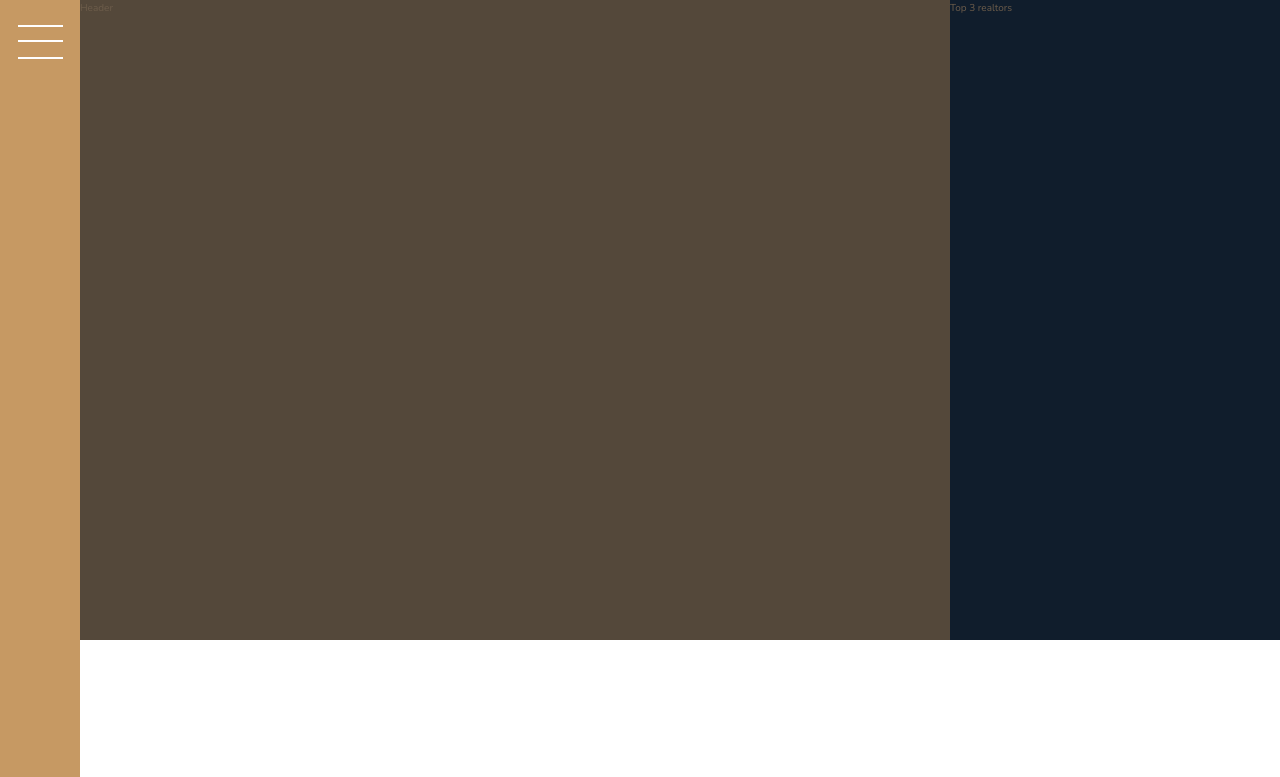
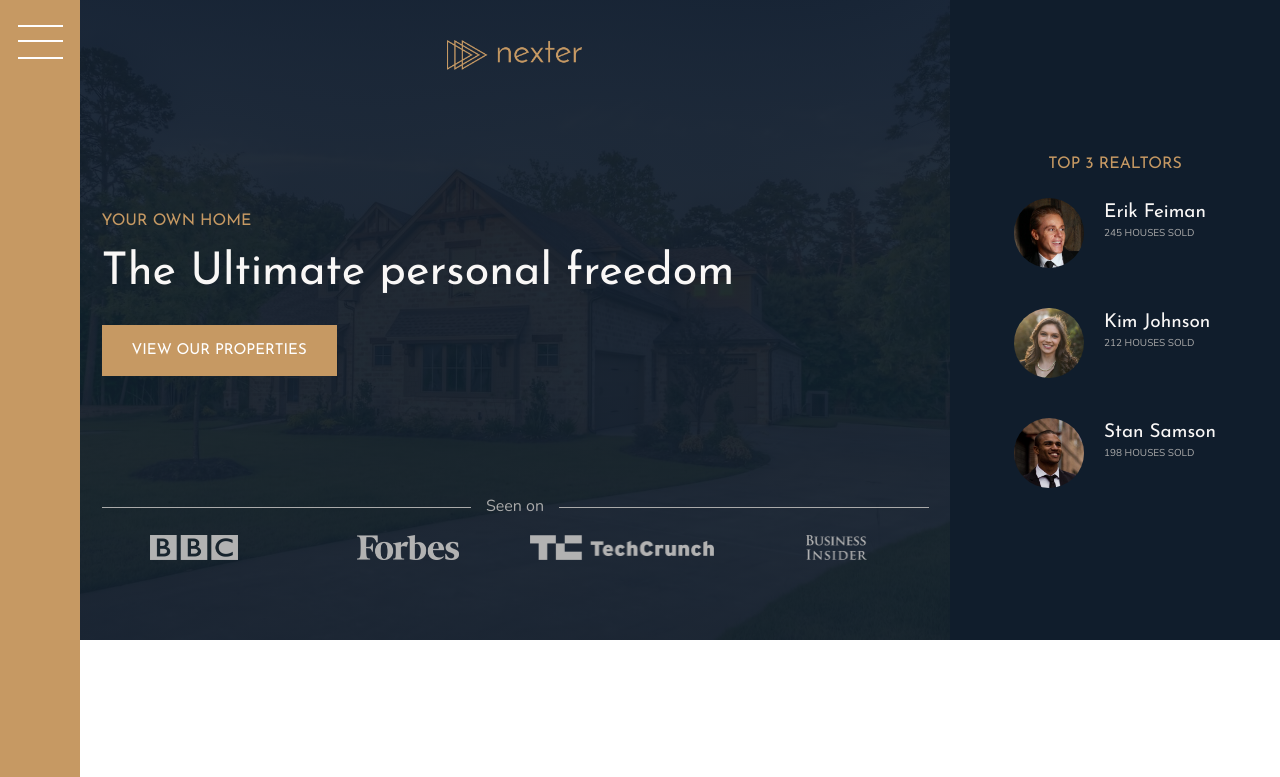
Before and after one commit to lbmeyer/Nexter, a website: page index.html in a window 1280 px wide. Shown: the top 777 px of the page. Drawn offline with nearby package versions, Linux system fonts and the light colour scheme.

Commit message:
Completed header

```diff
--- a/index.html
+++ b/index.html
@@ -20,11 +20,40 @@
     </div>
 
     <header class="header">
-      Header
+      <img src="img/logo.png" alt="Nexter logo" class="header__logo">
+      <h3 class="heading-3">Your own home</h3>
+      <h1 class="heading-1">The Ultimate personal freedom</h1>
+      <button class="btn header__btn">View our properties</button>
+      <div class="header__seenon-text">Seen on</div>
+      <div class="header__seenon-logos">
+        <img src="img/logo-bbc.png" alt="Seen on logo 1">
+        <img src="img/logo-forbes.png" alt="Seen on logo 2">
+        <img src="img/logo-techcrunch.png" alt="Seen on logo 3">
+        <img src="img/logo-bi.png" alt="Seen on logo 4">
+      </div>
     </header>
 
     <div class="realtors">
-      Top 3 realtors
+      <h3 class="heading-3">Top 3 Realtors</h3>
+      <div class="realtors__list">
+        <img src="img/realtor-1.jpeg" alt="Realtor 1" class="realtors__img">
+        <div class="realtors__details">
+          <h4 class="heading-4 heading-4--light">Erik Feiman</h4>
+          <p class="realtors__sold">245 houses sold</p>
+        </div>
+
+        <img src="img/realtor-2.jpeg" alt="Realtor 2" class="realtors__img">
+        <div class="realtors__details">
+          <h4 class="heading-4 heading-4--light">Kim Johnson</h4>
+          <p class="realtors__sold">212 houses sold</p>
+        </div>
+
+        <img src="img/realtor-3.jpeg" alt="Realtor 3" class="realtors__img">
+        <div class="realtors__details">
+          <h4 class="heading-4 heading-4--light">Stan Samson</h4>
+          <p class="realtors__sold">198 houses sold</p>
+        </div>
+      </div>
     </div>
 
     <section class="features">
--- a/sass/_header.scss
+++ b/sass/_header.scss
@@ -1,4 +1,57 @@
 .header {
   background-color: $color-grey-dark-1;
   grid-column: full-start / col-end 6;
+  background-image: linear-gradient(rgba($color-secondary, .93), rgba($color-secondary, .93)),
+                    url(../img/hero.jpeg);
+  background-size: cover;
+  background-position: center;
+  padding: 8rem;
+  padding-top: 4rem;
+
+  display: grid;
+  grid-template-rows: 1fr min-content 6rem 1fr;
+  grid-template-columns: max-content;
+  grid-row-gap: 1.5rem;
+  justify-content: center;
+
+  &__logo {
+    height: 3rem;
+    justify-self: center;
+  }
+
+  &__btn {
+    align-self: start;
+    justify-self: start;
+  }
+
+  &__seenon-text {
+    display: grid;
+    grid-template-columns: 1fr max-content 1fr;
+    grid-column-gap: 1.5rem;
+    align-items: center;
+
+    font-size: 1.6rem;
+    color: $color-grey-light-2;
+
+    &::before,
+    &::after {
+      content: "";
+      height: 1px;
+      display: block;
+      background: currentColor;
+    }
+  }
+
+  &__seenon-logos {
+    display: grid;
+    grid-template-columns: repeat(4, 1fr);
+    grid-column-gap: 3rem;
+    justify-items: center;
+
+    img {
+      height: 2.5rem;
+      filter: brightness(70%);
+    }
+  }
+
 }
--- a/sass/_realtors.scss
+++ b/sass/_realtors.scss
@@ -1,4 +1,31 @@
 .realtors {
   background-color: $color-secondary;
   grid-column: col-start 7 / full-end;
+  padding: 3rem;
+
+  display: grid;
+  align-content: center;
+  justify-content: center;
+  justify-items: center;
+  grid-row-gap: 2rem;
+
+
+  &__list {
+    display: grid;
+    grid-template-columns: min-content max-content;
+    grid-column-gap: 2rem;
+    grid-row-gap: 5vh;
+  }
+
+  &__img {
+    width: 7rem;
+    border-radius: 50%;
+    display: block;
+  }
+
+  &__sold {
+    text-transform: uppercase;
+    color: $color-grey-light-2;
+    margin-top: -3px;
+  }
 }
--- a/sass/_typography.scss
+++ b/sass/_typography.scss
@@ -5,6 +5,9 @@
 
 .heading-1 {
   @extend %heading;
+  font-size: 4.5rem;
+  color: $color-grey-light-1;
+  line-height: 1;
 }
 
 .heading-2 {
```
Also changed, not shown: css/style.css.
